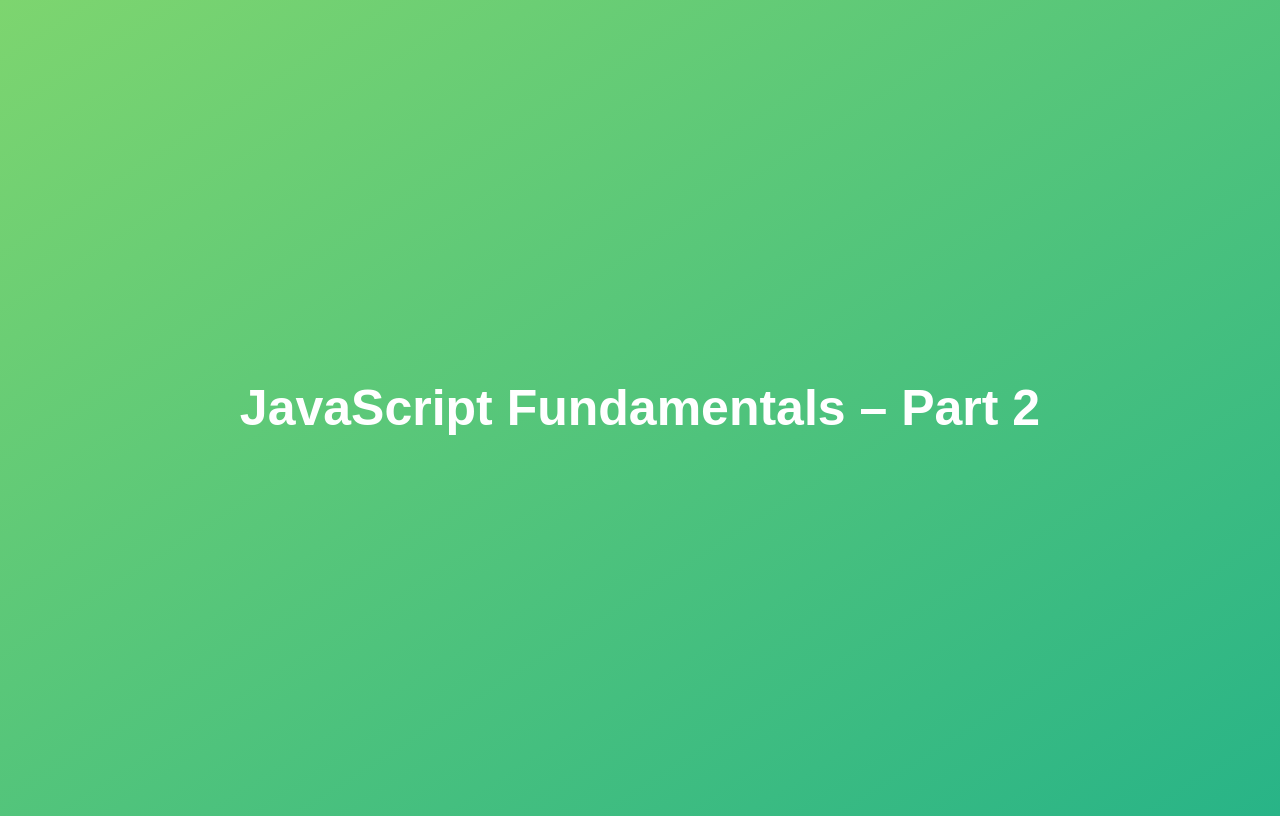
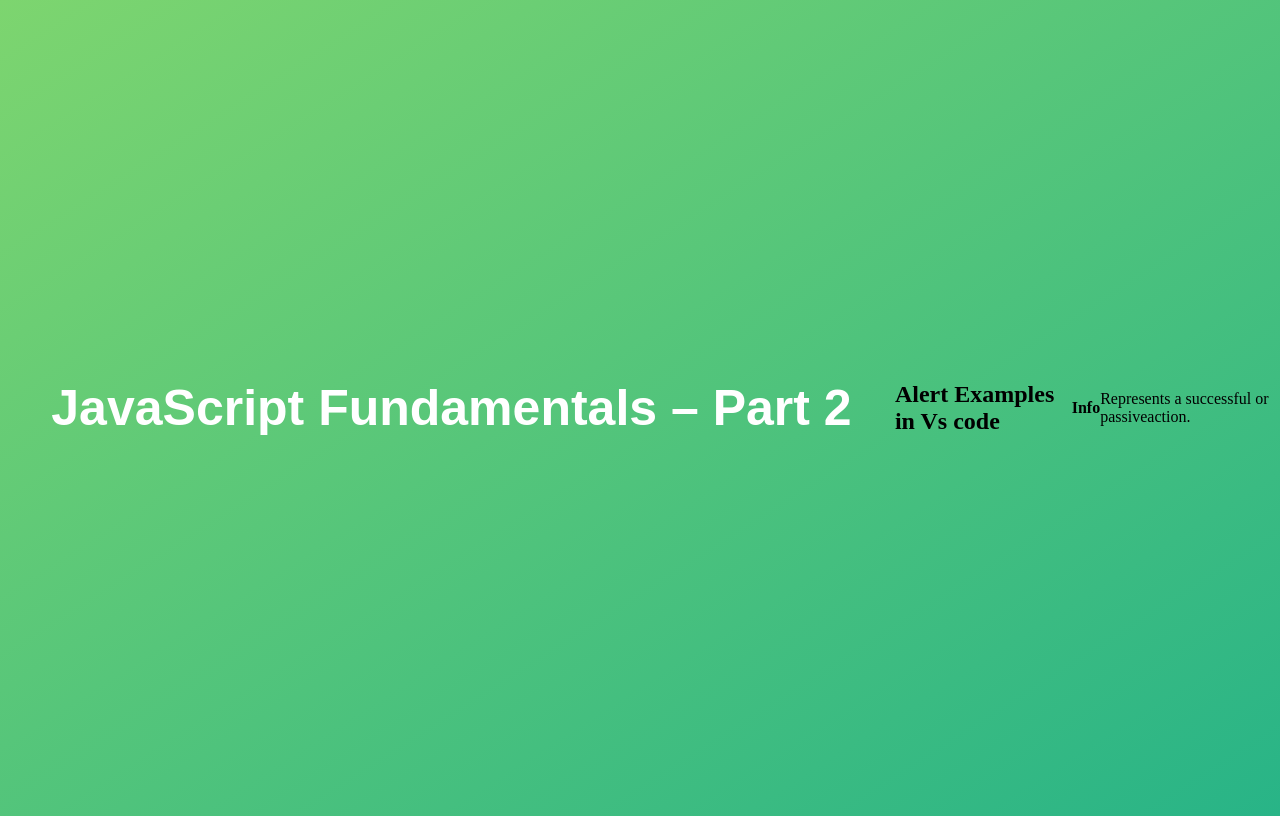
Before and after one commit to Yonasle/China, a plain HTML site: page index.html in a window 1280 px wide. Drawn offline with Linux system fonts and the light colour scheme.

Commit message:
add features

```diff
--- a/index.html
+++ b/index.html
@@ -4,7 +4,7 @@
     <meta charset="UTF-8" />
     <meta name="viewport" content="width=device-width, initial-scale=1.0" />
     <meta http-equiv="X-UA-Compatible" content="ie=edge" />
-    <title>JavaScript Fundamentals – Part 2</title>
+    <title>JavaScript Fundamentals – Part 2!</title>
     <style>
       body {
         height: 100vh;
@@ -26,5 +26,7 @@
   <body>
     <h1>JavaScript Fundamentals – Part 2</h1>
     <script src="script.js"></script>
+    <h2>Alert Examples in Vs code</h2>
+    <strong>Info</strong>Represents a successful or passiveaction. <br />
   </body>
 </html>
```
